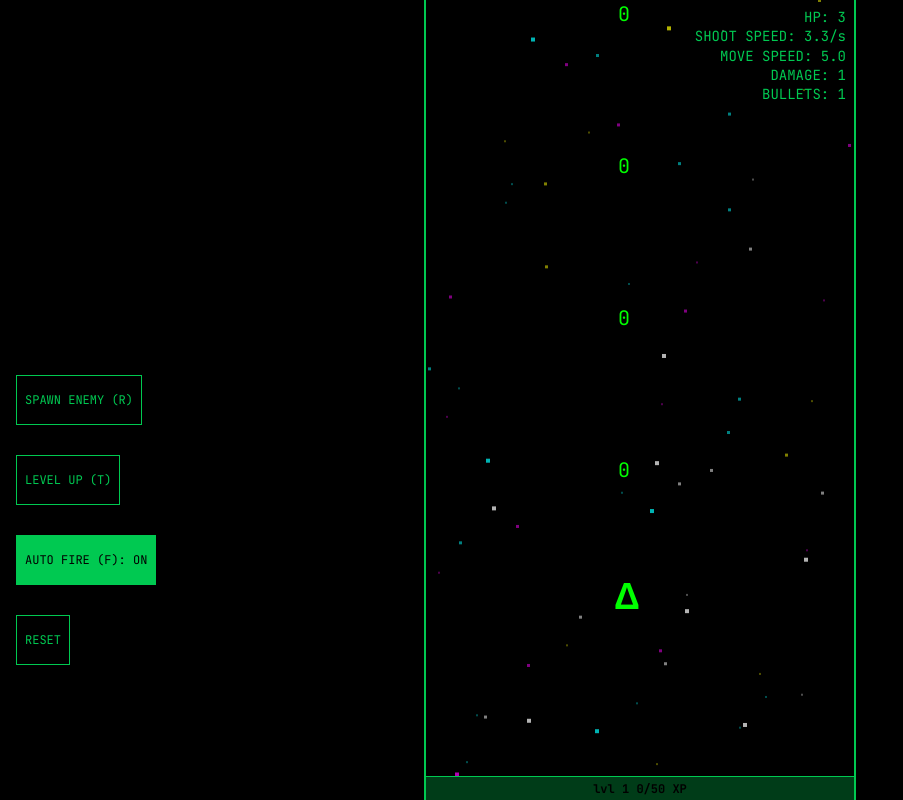
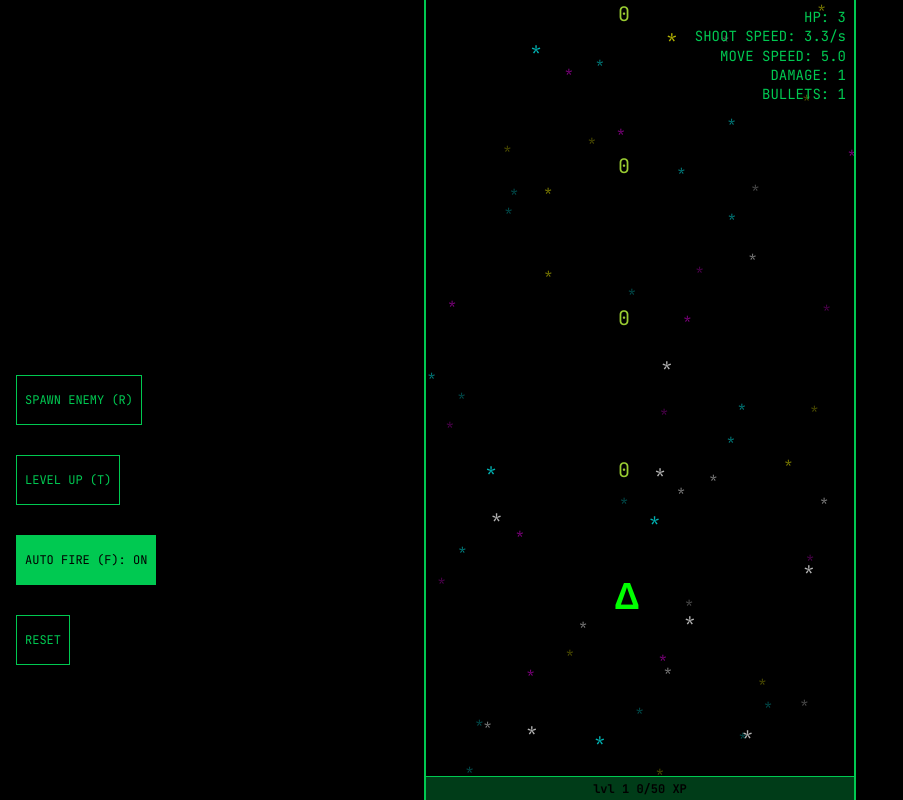
Before and after one commit to v3xZERO/shootemup, a Next.js app: page / in a window 1280 px wide. Both pictures are taken after a click on the button "PLAY". Shown: the whole page, without its empty margins (0-903 px from the left). Built offline with nearby package versions, Linux system fonts and the light colour scheme.

Commit message:
background improvements

```diff
--- a/src/app/page.tsx
+++ b/src/app/page.tsx
@@ -43,6 +43,7 @@ const Home = () => {
   const [showLevelUp, setShowLevelUp] = useState(false);
   const [upgradeOptions, setUpgradeOptions] = useState<UpgradeOption[]>([]);
   const [autoFire, setAutoFire] = useState(true);
+  const [starOffset, setStarOffset] = useState(0);
   const autoFireRef = useRef(true);
   const bulletCountRef = useRef(1);
 
@@ -99,6 +100,14 @@ const Home = () => {
       x = Math.max(PLAYER_SIZE / 2, Math.min(screenSize.width - PLAYER_SIZE / 2, x));
       y = Math.max(PLAYER_SIZE / 2, Math.min(screenSize.height - PLAYER_SIZE / 2 - 24, y));
       state.playerPos = { x, y };
+
+      const isMovingLeft = keys.has("a") || keys.has("arrowleft");
+      const isMovingRight = keys.has("d") || keys.has("arrowright");
+      let targetOffset = 0;
+      if (isMovingLeft) targetOffset = 30;
+      else if (isMovingRight) targetOffset = -30;
+
+      setStarOffset((prev) => prev + (targetOffset - prev) * 0.1);
 
       state.bullets = state.bullets
         .map((b) => {
@@ -342,7 +351,7 @@ const Home = () => {
 
         {(phase === "playing" || phase === "levelup") && (
           <>
-            <StarsBackground />
+            <StarsBackground horizontalOffset={starOffset} />
             <HUD playerHp={playerHp} bulletCount={bulletCount} />
             {enemies.map((enemy) => (
               <Enemy key={enemy.id} enemy={enemy} />
--- a/src/presentation/components/Bullet.tsx
+++ b/src/presentation/components/Bullet.tsx
@@ -12,7 +12,7 @@ const Bullet = memo(({ bullet }: BulletProps) => {
       className="absolute text-xl will-change-transform"
       style={{
         transform: `translate(${bullet.x - BULLET_SIZE / 2 - 12}px, ${bullet.y - BULLET_SIZE / 2}px)`,
-        color: bullet.explodeFrame !== undefined ? "orange" : "#00ff00",
+        color: bullet.explodeFrame !== undefined ? "orange" : "#9ACD32",
       }}
     >
       {bullet.explodeFrame !== undefined ? "@" : "0"}
--- a/src/presentation/components/StarsBackground.tsx
+++ b/src/presentation/components/StarsBackground.tsx
@@ -1,72 +1,84 @@
 import { Star } from "../types";
 
-const generateStars = (count: number, size: string, opacity: string, duration: string): Star[] => {
-  const colors = ["white", "cyan", "fuchsia", "yellow"] as const;
+const generateStars = (count: number, opacity: string, duration: string, fontSize: string): Star[] => {
+  const colors = ["white", "cyan", "magenta", "yellow"] as const;
   return Array.from({ length: count }, (_, i) => ({
     id: i,
     left: `${Math.random() * 100}%`,
     top: "0%",
-    width: size,
-    height: size,
     opacity,
     delay: `-${Math.random() * parseFloat(duration)}s`,
     color: colors[Math.floor(Math.random() * colors.length)],
     duration,
+    fontSize,
   }));
 };
 
-export const farStars = generateStars(60, "2px", "0.3", "8s");
-export const midStars = generateStars(40, "3px", "0.5", "5s");
-export const nearStars = generateStars(25, "4px", "0.7", "3s");
+export const farStars = generateStars(60, "0.3", "8s", "0.75rem");
+export const midStars = generateStars(40, "0.5", "5s", "0.75rem");
+export const nearStars = generateStars(25, "0.7", "3s", "1rem");
 
-const StarsBackground = () => {
+interface StarsBackgroundProps {
+  horizontalOffset?: number;
+}
+
+const StarsBackground = ({ horizontalOffset = 0 }: StarsBackgroundProps) => {
   return (
     <div className="absolute inset-0 overflow-hidden pointer-events-none">
+      <div style={{ transform: `translateX(${horizontalOffset * 0.2}px)` }}>
         {farStars.map((star) => (
-        <div
+          <span
             key={`far-${star.id}-${star.color}`}
-          className="absolute rounded-full star-far"
+            className="absolute star-far"
             style={{
               left: star.left,
               top: star.top,
-            width: star.width,
-            height: star.height,
               opacity: star.opacity,
               animationDelay: star.delay,
-            backgroundColor: star.color,
+              color: star.color,
+              fontSize: star.fontSize,
             }}
-        />
+          >
+            *
+          </span>
         ))}
+      </div>
+      <div style={{ transform: `translateX(${horizontalOffset * 0.4}px)` }}>
         {midStars.map((star) => (
-        <div
+          <span
             key={`mid-${star.id}-${star.color}`}
-          className="absolute rounded-full star-mid"
+            className="absolute star-mid"
             style={{
               left: star.left,
               top: star.top,
-            width: star.width,
-            height: star.height,
               opacity: star.opacity,
               animationDelay: star.delay,
-            backgroundColor: star.color,
+              color: star.color,
+              fontSize: star.fontSize,
             }}
-        />
+          >
+            *
+          </span>
         ))}
+      </div>
+      <div style={{ transform: `translateX(${horizontalOffset * 0.6}px)` }}>
         {nearStars.map((star) => (
-        <div
+          <span
             key={`near-${star.id}-${star.color}`}
-          className="absolute rounded-full star-near"
+            className="absolute star-near"
             style={{
               left: star.left,
               top: star.top,
-            width: star.width,
-            height: star.height,
               opacity: star.opacity,
               animationDelay: star.delay,
-            backgroundColor: star.color,
+              color: star.color,
+              fontSize: star.fontSize,
             }}
-        />
+          >
+            *
+          </span>
         ))}
+      </div>
     </div>
   );
 };
--- a/src/presentation/types.ts
+++ b/src/presentation/types.ts
@@ -27,10 +27,9 @@ export type Star = {
   id: number;
   left: string;
   top: string;
-  width: string;
-  height: string;
   opacity: string;
   delay: string;
   color: string;
   duration: string;
+  fontSize: string;
 };
```
Lines whose indentation alone changed are shown as unchanged.
